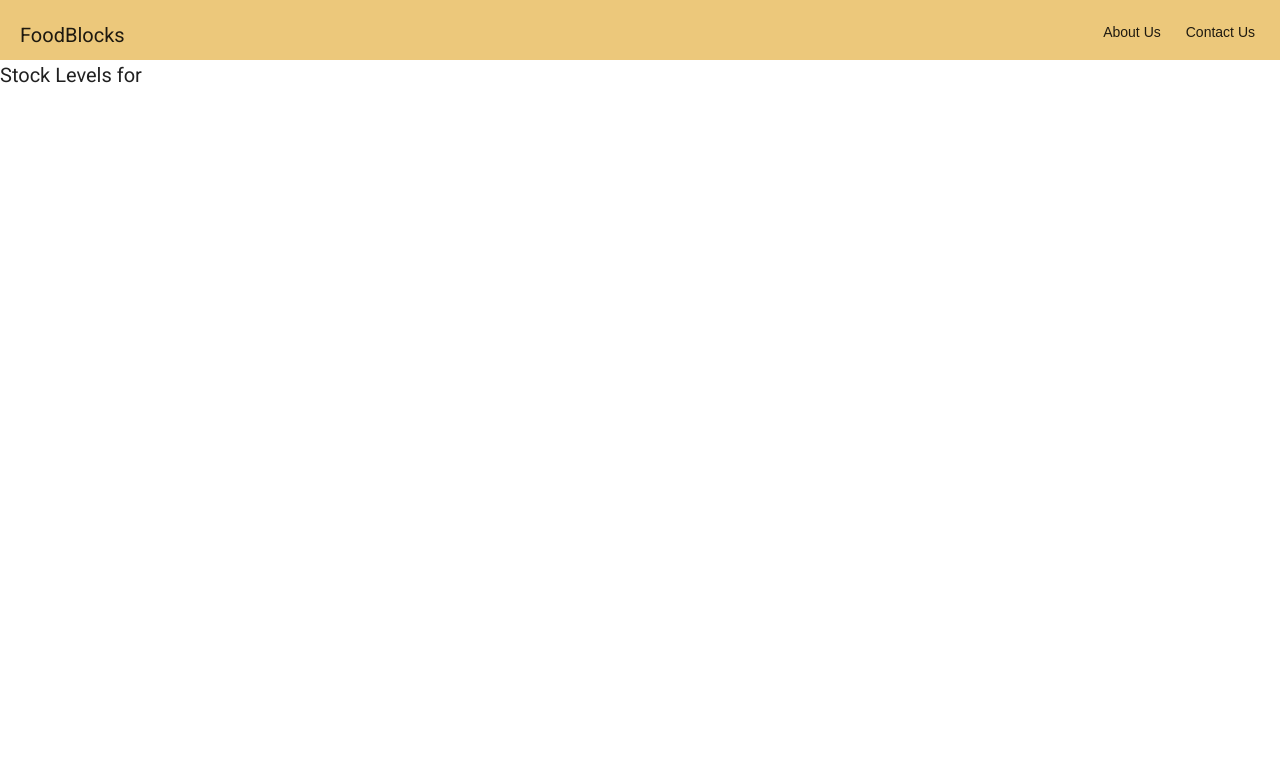
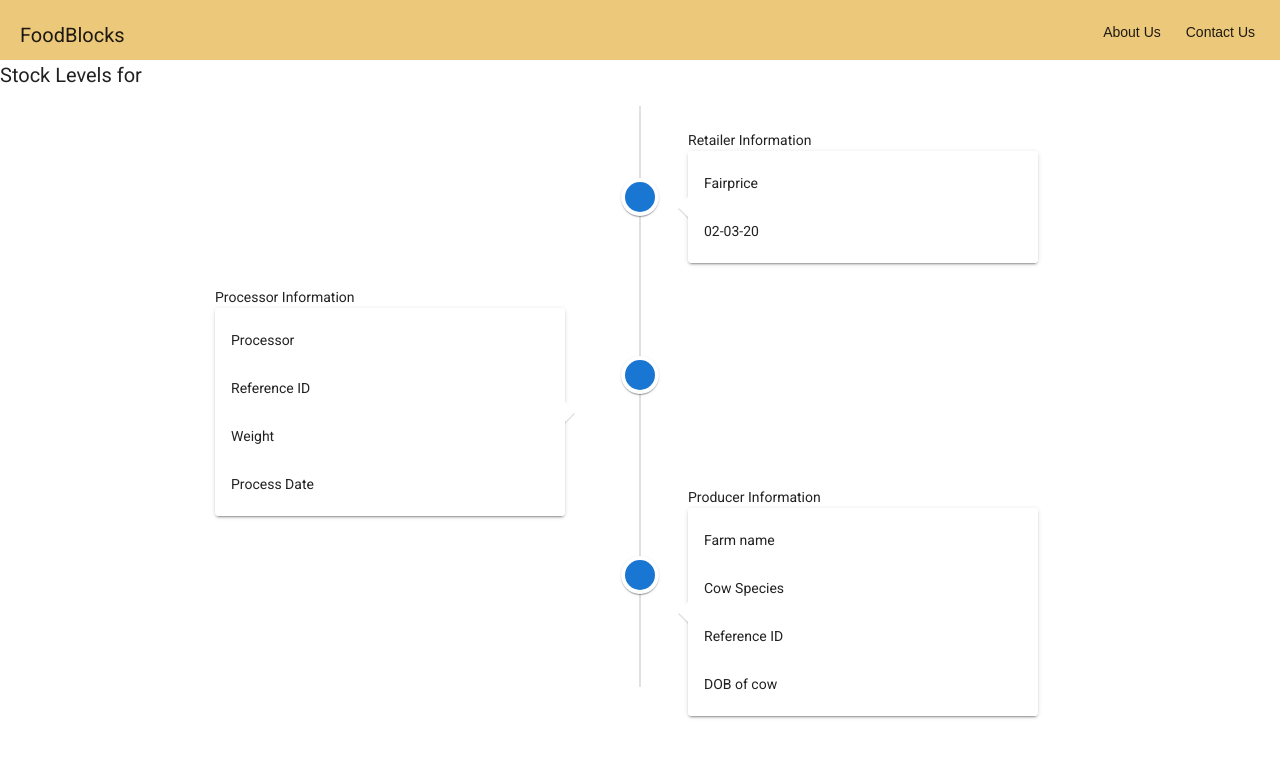
Before and after one commit to huangmingg/Hack4Good, a Vue app in the folder FrontEnd/: page /cat in a window 1280 px wide. Shown: the top 758 px of the page. Built offline with nearby package versions, Linux system fonts and the light colour scheme; what vue-google-charts, vue-resource would draw is missing.

Commit message:
Updated History.vue

```diff
--- a/FrontEnd/src/App.vue
+++ b/FrontEnd/src/App.vue
@@ -2,17 +2,20 @@
   <v-app>
     <Header></Header>
     <router-view></router-view>
+    <History></History>
   </v-app>
 </template>
 
 <script>
 import Header from "./components/Header.vue";
+import History from "./components/History.vue";
 
 export default {
   name: 'App',
 
   components: {
     Header,
+    History
   },
 
   data: () => ({
--- /dev/null
+++ b/FrontEnd/src/components/History.vue
@@ -0,0 +1,55 @@
+<template>
+  <v-timeline>
+    <v-timeline-item
+    v-for="n in steps"
+    :key=n.id
+    class="time">
+        {{ n.step }}
+        <v-card class="card">
+            <v-list>
+                <v-list-item v-for="details in n.info" :key="details">
+                {{ details }}
+                </v-list-item>
+            </v-list>
+        </v-card>
+    </v-timeline-item>
+  </v-timeline>
+</template>
+
+<script>
+//import IP_ADDRESS from "../env.js";
+
+export default {
+    data: () => ({
+        steps: [
+            {id: 1, step: "Retailer Information", info:
+            ['Fairprice', '02-03-20']}, //seller
+            {id: 2, step: "Processor Information", info:
+            ['Processor', 'Reference ID', 'Weight', 'Process Date']}, //processor
+            {id: 3, step: "Producer Information", info:
+            ['Farm name', 'Cow Species', 'Reference ID', 'DOB of cow']}, //farm
+        ],
+        history: []
+    }),
+    props: ['products'],
+    mounted () {
+      if (this.products) {
+          this.history = this.products
+      }
+    },
+    methods: {
+    }
+}
+</script>
+
+<style scoped>
+.time {
+    max-block-size: 200px;
+    font-size: 14px;
+    max-width: 850px;
+    margin: auto;
+}
+.card {
+    max-width: 350px;
+}
+</style>
```
Also changed, not shown: FrontEnd/src/components/Stepper.vue (deleted, +0 -144 lines).
